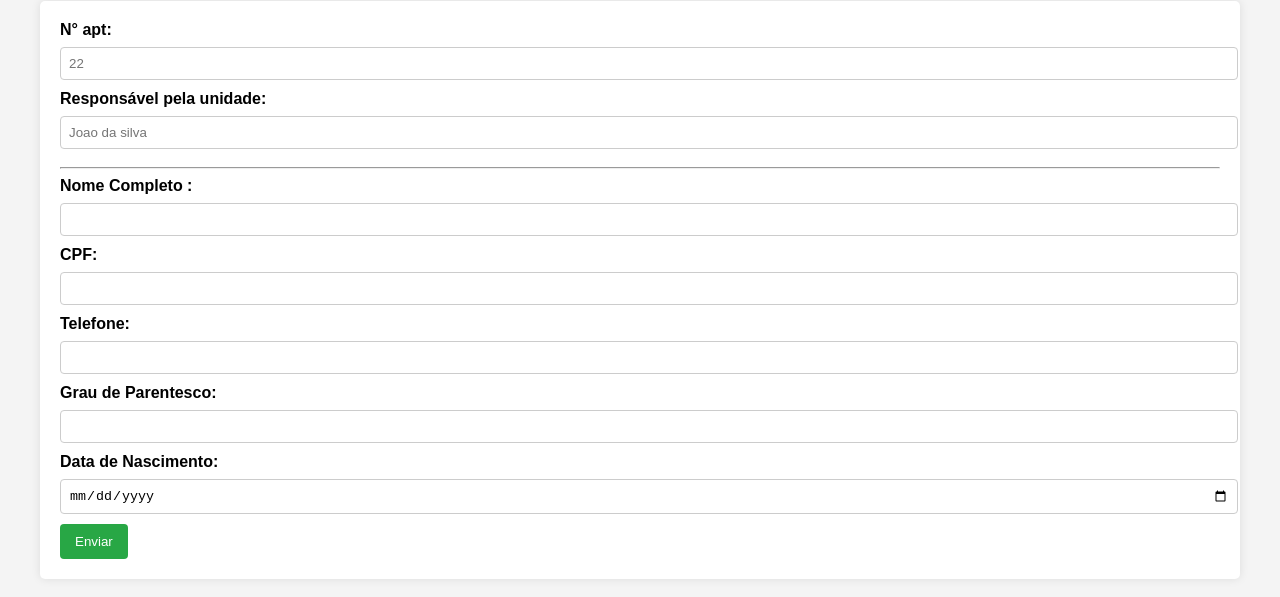
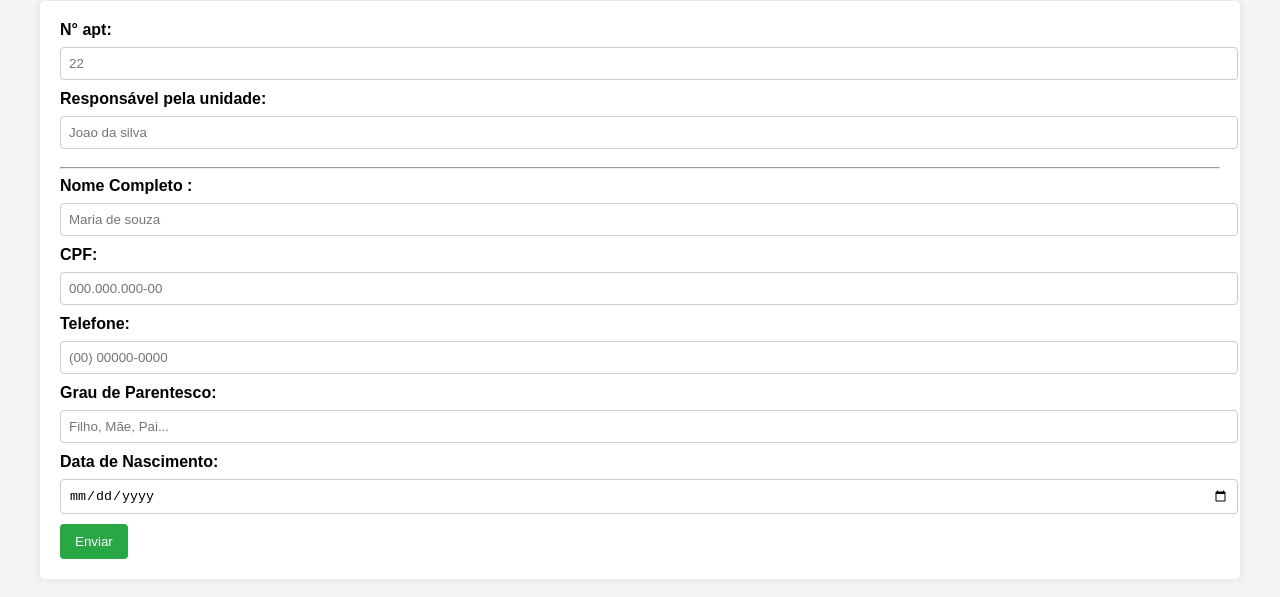
Before and after one commit to willianifms/formPost, a website: page public/index.html in a window 1280 px wide. Shown: the part 119-716 px from the top of the page. Drawn offline with Linux system fonts and the light colour scheme.

Commit message:
Fix: add placeholder

```diff
--- a/public/index.html
+++ b/public/index.html
@@ -74,27 +74,27 @@
         <hr>
         <div>
             <label for="nome">Nome Completo :</label>
-            <input type="text" id="nome" name="nome" required>
+            <input type="text" id="nome" name="nome" required placeholder="Maria de souza">
         </div>
 
         <div>
             <label for="cpf">CPF:</label>
-            <input type="text" id="cpf" name="cpf" required>
+            <input type="text" id="cpf" name="cpf" required placeholder="000.000.000-00">
         </div>
 
         <div>
             <label for="telefone">Telefone:</label>
-            <input type="tel" id="telefone" name="telefone" required>
+            <input type="tel" id="telefone" name="telefone" required placeholder="(00) 00000-0000">
         </div>
 
         <div>
             <label for="Grau de parentesco">Grau de Parentesco:</label>
-            <input type="text" id="grau" name="grau" required>
+            <input type="text" id="grau" name="grau" required placeholder="Filho, Mãe, Pai...">
         </div>
 
         <div>
             <label for="Data de nascimento">Data de Nascimento:</label>
-            <input type="date" id="dtn" name="dtn" required>
+            <input type="date" id="dtn" name="dtn" required >
         </div>
 
         <button type="submit" >Enviar</button>
```
